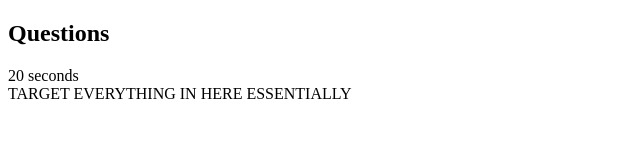
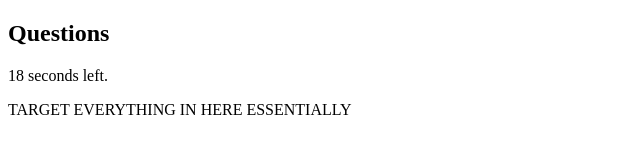
Before and after one commit to ntraugh/Web-Api-Challenge, a plain HTML site: page index.html in a window 1280 px wide. Both pictures are taken after a click on the button "Begin". Shown: the whole page, without its empty margins (0-640 px from the left). Drawn offline with Linux system fonts and the light colour scheme.

Commit message:
added a countdown to the questions page

```diff
--- a/assets/script.js
+++ b/assets/script.js
@@ -6,6 +6,7 @@ var quizEl = document.querySelector("#quiz");
 var endEl = document.querySelector("#end");
 var startButton = document.querySelector("#start button");
 var myTitle = document.querySelector("#quiz #title");
+var timeEl = document.querySelector("#time")
 
 
 // creating an array for the questions and using our numbers questions and answers
@@ -74,27 +75,30 @@ function init() {
     displayState();
 };
 
+var secondsLeft = 20
 
-function countdown(){
-    var secondsLeft = 20;
-    setInterval(function(){
-        secondsLeft --;
-        if (counter >= 0){
-            var time = document.querySelector("count");
-            time.innerHTML = secondsLeft;
-        }
-        if (count === 0){
-            alert("You ran out of time.");
-            clearInterval(secondsLeft);
-        }
-    }, 1000);
+function displayTime() {
+    timeEl.textContent = secondsLeft + " seconds left.";
 }
 
 // button for begin quiz.  If it's clicked we change our state to 'quiz' to begin the quiz then run our display state function.
 startButton.addEventListener("click", function () {
     state = "quiz";
-    countdown();
     displayState();
+    displayTime();
+    var timerInterval = setInterval(function(){
+        secondsLeft --;
+        displayTime();
+
+        if(secondsLeft === 0){
+            alert("Time is up.")
+            clearInterval(timerInterval);
+        }
+
+
+    }, 1000)
+
+
 });
 
 //
--- a/index.html
+++ b/index.html
@@ -13,7 +13,7 @@
     </section>
     <section id="quiz">
         <h2 id="title">Questions</h2>
-        <span id="count">20</span> seconds <br>
+        <p id="time"></p>
         <div id="something">
             TARGET EVERYTHING IN HERE ESSENTIALLY
         </div>
```
